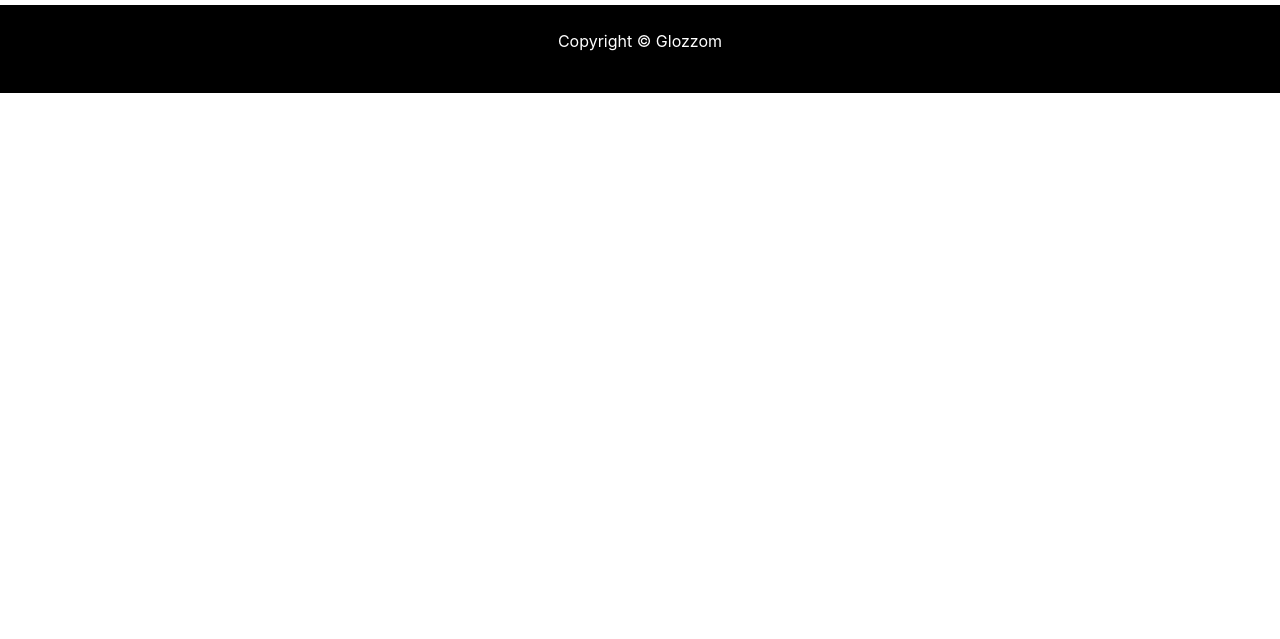
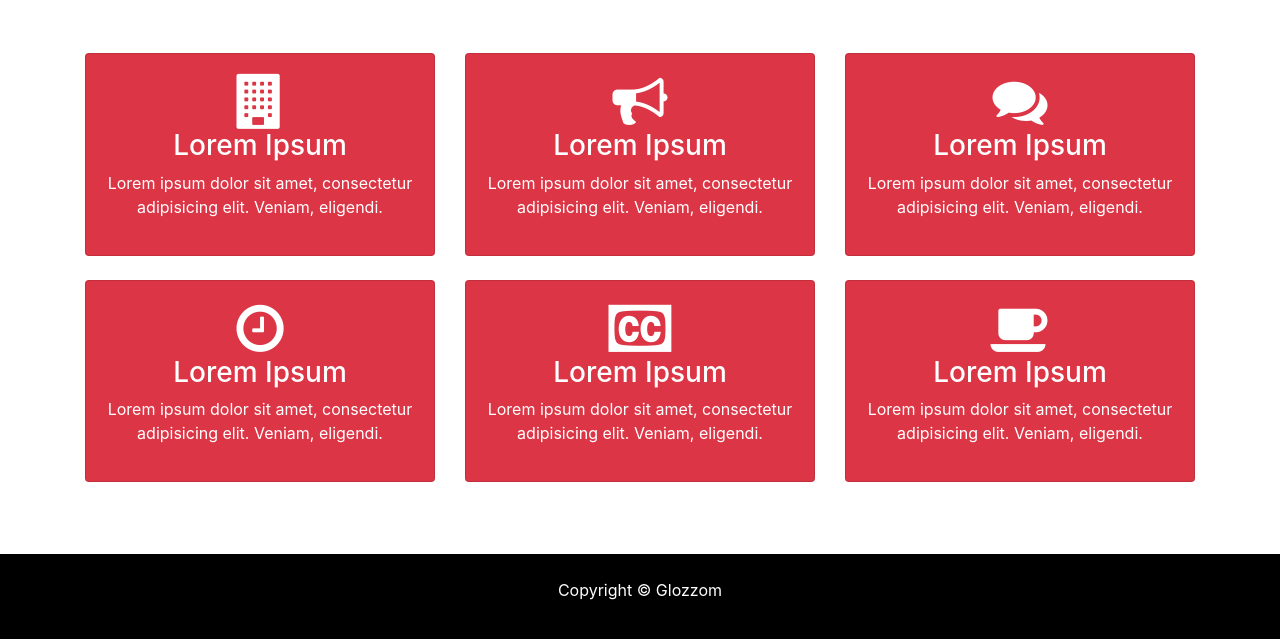
Before and after one commit to a-soliman/gloozom-theme, a website: page src/about.html in a window 1280 px wide. Shown: the part 617-1256 px from the top of the page. Before the commit the page ends 800 px from the top, so only its background shows below. Drawn offline with nearby package versions, Linux system fonts and the light colour scheme; some packages are replaced by stand-ins of ours; files that its build step writes are made by us from their sources; a script that the page names is missing.

Commit message:
coded the ICON BOXES SECTION

```diff
--- a/src/about.html
+++ b/src/about.html
@@ -69,6 +69,72 @@
 			</div>
 		</div>
 	</section>
+
+	<!-- ICON BOXES SECTION -->
+
+	<section id="icon-boxes" class="p-5">
+		<div class="container">
+			<div class="row mb-4">
+				<div class="col-md-4">
+					<div class="card bg-danger text-center text-white">
+						<div class="card-body">
+							<i class="fa fa-building"></i>
+							<h3>Lorem Ipsum</h3>
+							<p>Lorem ipsum dolor sit amet, consectetur adipisicing elit. Veniam, eligendi.</p>
+						</div>
+					</div>
+				</div>
+				<div class="col-md-4">
+					<div class="card bg-danger text-center text-white">
+						<div class="card-body">
+							<i class="fa fa-bullhorn"></i>
+							<h3>Lorem Ipsum</h3>
+							<p>Lorem ipsum dolor sit amet, consectetur adipisicing elit. Veniam, eligendi.</p>
+						</div>
+					</div>
+				</div>
+				<div class="col-md-4">
+					<div class="card bg-danger text-center text-white">
+						<div class="card-body">
+							<i class="fa fa-comments"></i>
+							<h3>Lorem Ipsum</h3>
+							<p>Lorem ipsum dolor sit amet, consectetur adipisicing elit. Veniam, eligendi.</p>
+						</div>
+					</div>
+				</div>
+			</div>
+
+			<div class="row mb-4">
+				<div class="col-md-4">
+					<div class="card bg-danger text-center text-white">
+						<div class="card-body">
+							<i class="fa fa-clock-o"></i>
+							<h3>Lorem Ipsum</h3>
+							<p>Lorem ipsum dolor sit amet, consectetur adipisicing elit. Veniam, eligendi.</p>
+						</div>
+					</div>
+				</div>
+				<div class="col-md-4">
+					<div class="card bg-danger text-center text-white">
+						<div class="card-body">
+							<i class="fa fa-cc"></i>
+							<h3>Lorem Ipsum</h3>
+							<p>Lorem ipsum dolor sit amet, consectetur adipisicing elit. Veniam, eligendi.</p>
+						</div>
+					</div>
+				</div>
+				<div class="col-md-4">
+					<div class="card bg-danger text-center text-white">
+						<div class="card-body">
+							<i class="fa fa-coffee"></i>
+							<h3>Lorem Ipsum</h3>
+							<p>Lorem ipsum dolor sit amet, consectetur adipisicing elit. Veniam, eligendi.</p>
+						</div>
+					</div>
+				</div>
+			</div>
+		</div>
+	</section>
 	<!-- FOOTER -->
 
 	<footer id="main-footer" class="text-center p-4">
```
